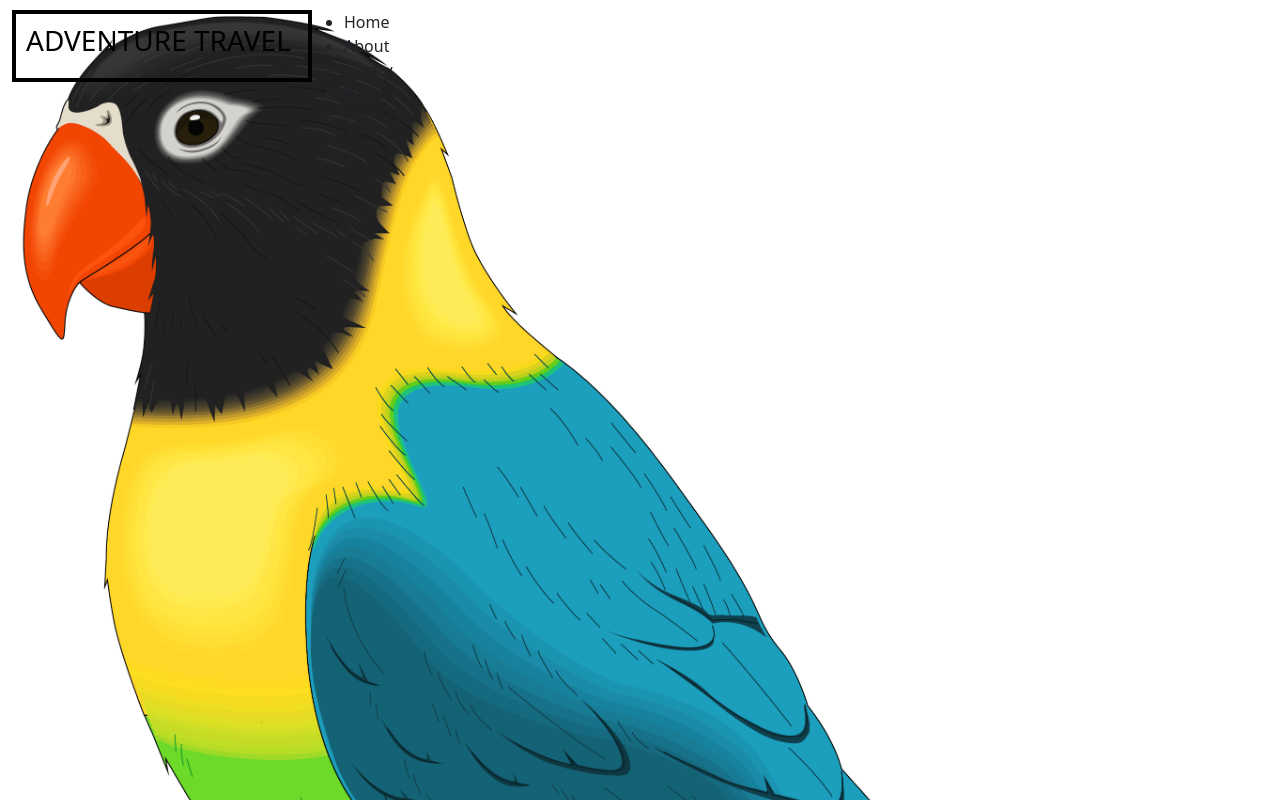
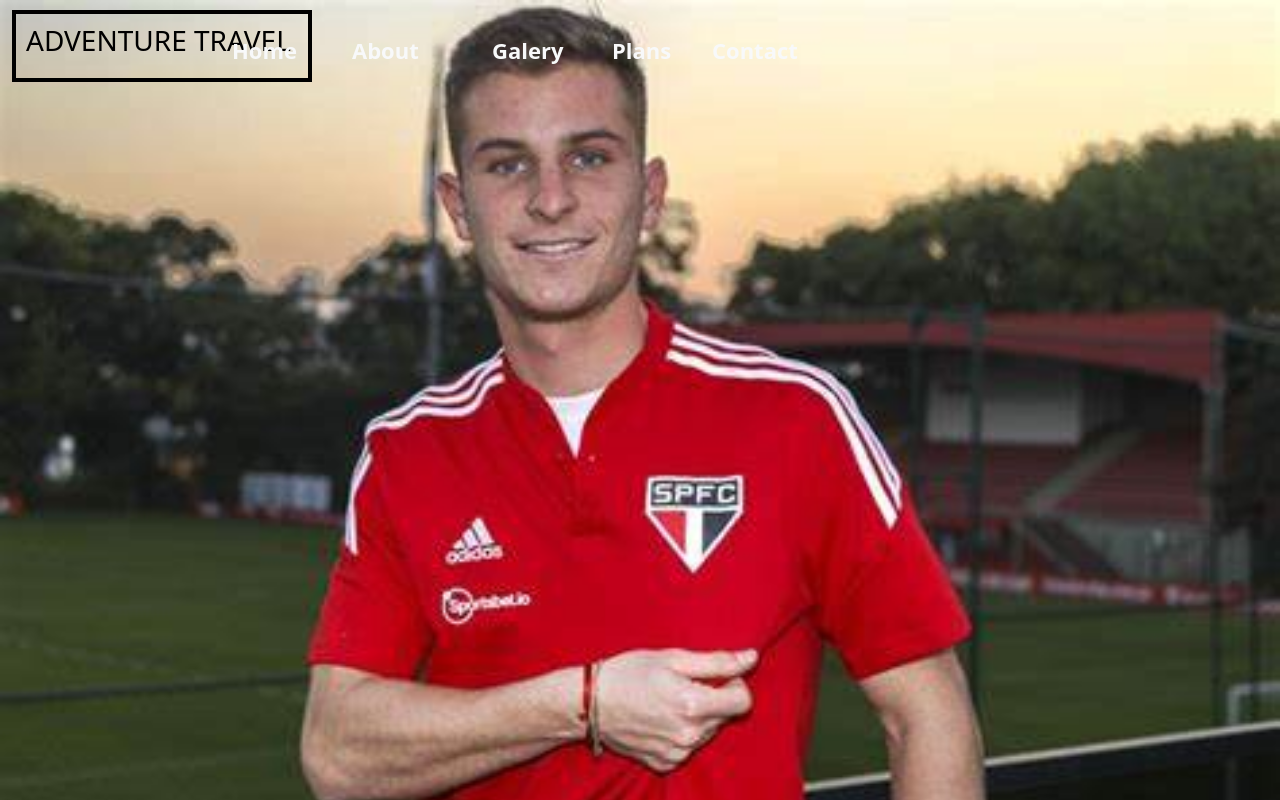
Before and after one commit to RogerioSousa2003/adventure, a Django app: page / in a window 1280 px wide. Run offline with Django 4.2, Linux system fonts and the light colour scheme.

Commit message:
exclude image birds and add image new

```diff
--- a/home/static/home/css/style.css
+++ b/home/static/home/css/style.css
@@ -3,7 +3,7 @@
 }
 
 header{
-    background: url('../image/birds.png');
+    background: url('../image/th.jpeg');
     background-size: cover;
     width: 100vw; height: 100vh;
     display: grid; grid-template-columns: 300px 500px;
@@ -12,7 +12,7 @@
 
 header div{
     padding-top: 10px;
-    display: grid; grid-template-columns: 300px 500px;
+    display: grid; grid-template-columns: 300px 500px 1fr;
     grid-template-rows: 80px;
 }
 
@@ -23,3 +23,10 @@
     text-transform: uppercase;
     padding: 10px;
 }
+
+header div nav ul{
+    width: 100%; height: 100%; color: black; display: grid;
+    grid-template-columns: 120px 140px 120px 100px 100px;
+    font-size: 22px; font-weight: bold; list-style: none;
+    justify-content: flex-end; align-content: center;
+}
--- a/home/templates/home/home.html
+++ b/home/templates/home/home.html
@@ -5,9 +5,9 @@
     <meta charset="UTF-8">
     <meta http-equiv="X-UA-Compatible" content="IE=edge">
     <meta name="viewport" content="width=device-width, initial-scale=1.0">
-    <title>Adventur Travel</title>
+    <title>Adventure Travel</title>
     <link href="https://cdn.jsdelivr.net/npm/bootstrap@5.3.0-alpha1/dist/css/bootstrap.min.css" rel="stylesheet" integrity="sha384-GLhlTQ8iRABdZLl6O3oVMWSktQOp6b7In1Zl3/Jr59b6EGGoI1aFkw7cmDA6j6gD" crossorigin="anonymous">
-    <link rel="stylesheet" href="{% static 'home/css/style.css' %}">
+    <link rel="stylesheet" href=" {% static 'home/css/style.css' %} ">
 </head>
 <body>
 <header class="container-fluid">
@@ -15,13 +15,13 @@
         <h1>
             Adventure Travel
         </h1>
-        <nav>
-            <ul>
-                <li>Home</li>
-                <li>About</li>
-                <li>Galery</li>
-                <li>Plans</li>
-                <li>Contact</li>
+        <nav class="">
+            <ul class="">
+                <li class="nav-item text-light">Home</li>
+                <li class="nav-item text-light">About</li>
+                <li class="nav-item text-light">Galery</li>
+                <li class="nav-item text-light">Plans</li>
+                <li class="nav-item text-light">Contact</li>
             </ul>
         </nav>
     </div>
```
Also changed, not shown: home/static/home/image/birds.png (deleted), home/static/home/image/th.jpeg (added).
